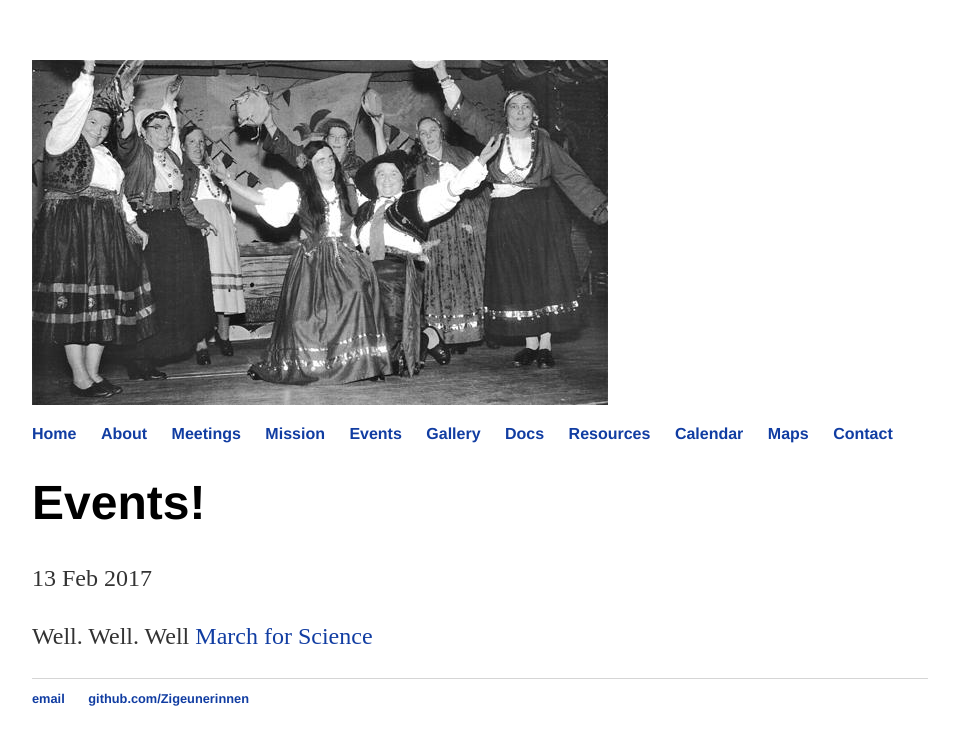
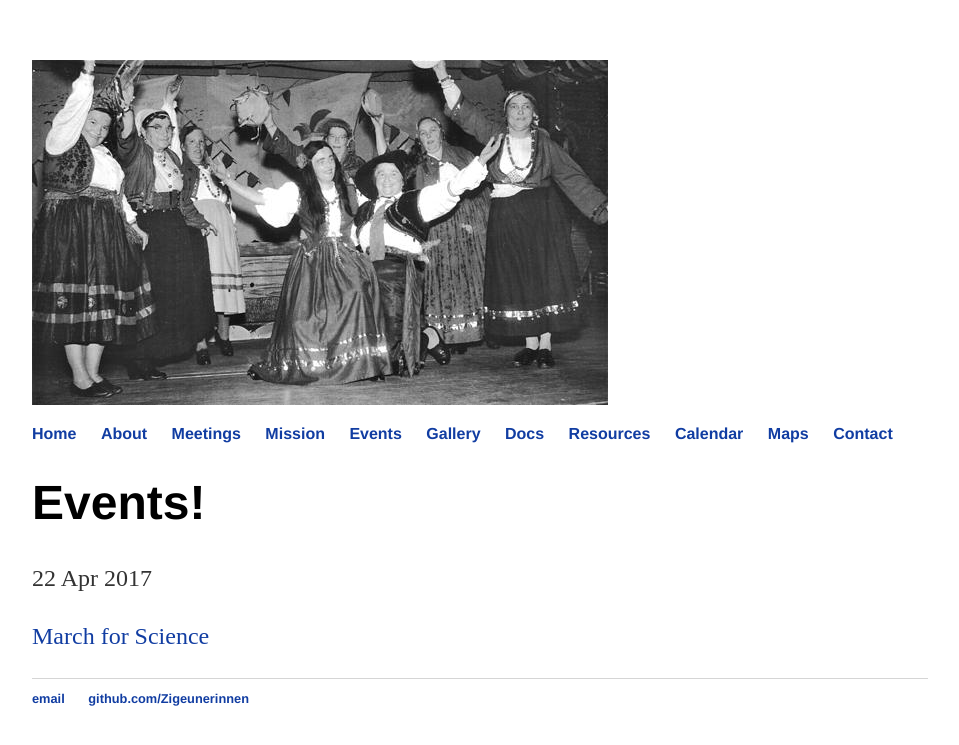
Before and after one commit to vbahole23/vbahole23.github.io, a Jekyll site: the page built from events/index.md, in a window 1280 px wide. Shown: the top 745 px of the page, without its empty margins (160-1119 px from the left). Built offline with Jekyll 4.4.1, drawn with Linux system fonts in a browser that asks for light colours.

Commit message:
Update index.md

```diff
--- a/events/index.md
+++ b/events/index.md
@@ -1,8 +1,7 @@
 ---
 layout: post
 title: "Events!"
-date: 2017-02-13
+date: 2017-04-22
 ---
 
-Well. Well. Well
 [March for Science](https://www.marchforscience.com "March for Science")
```
